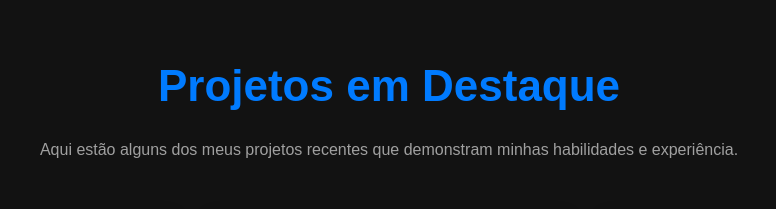
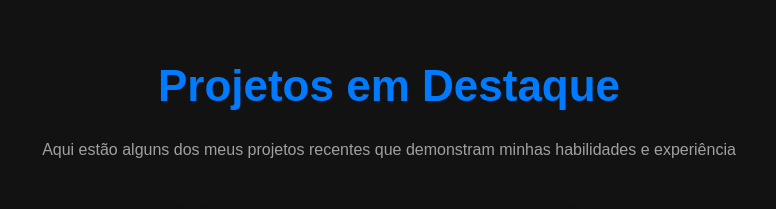
Before and after one commit to eslones/Portfolio, a plain HTML site: page index.html in a window 1280 px wide. Shown: the part 2780-2989 px from the top of the page, 251-1027 px from the left. Drawn offline with nearby package versions, Linux system fonts and the light colour scheme.

Commit message:
teste
teste

Co-Authored-By: Fabio Roberto <fabio123201435@gmail.com>

```diff
--- a/index.html
+++ b/index.html
@@ -198,7 +198,7 @@
             <div>
                 <h2>Projetos em Destaque</h2>
                 <p>
-                    Aqui estão alguns dos meus projetos recentes que demonstram minhas habilidades e experiência.
+                    Aqui estão alguns dos meus projetos recentes que demonstram minhas habilidades e experiência
                 </p>
             </div>
 
```
